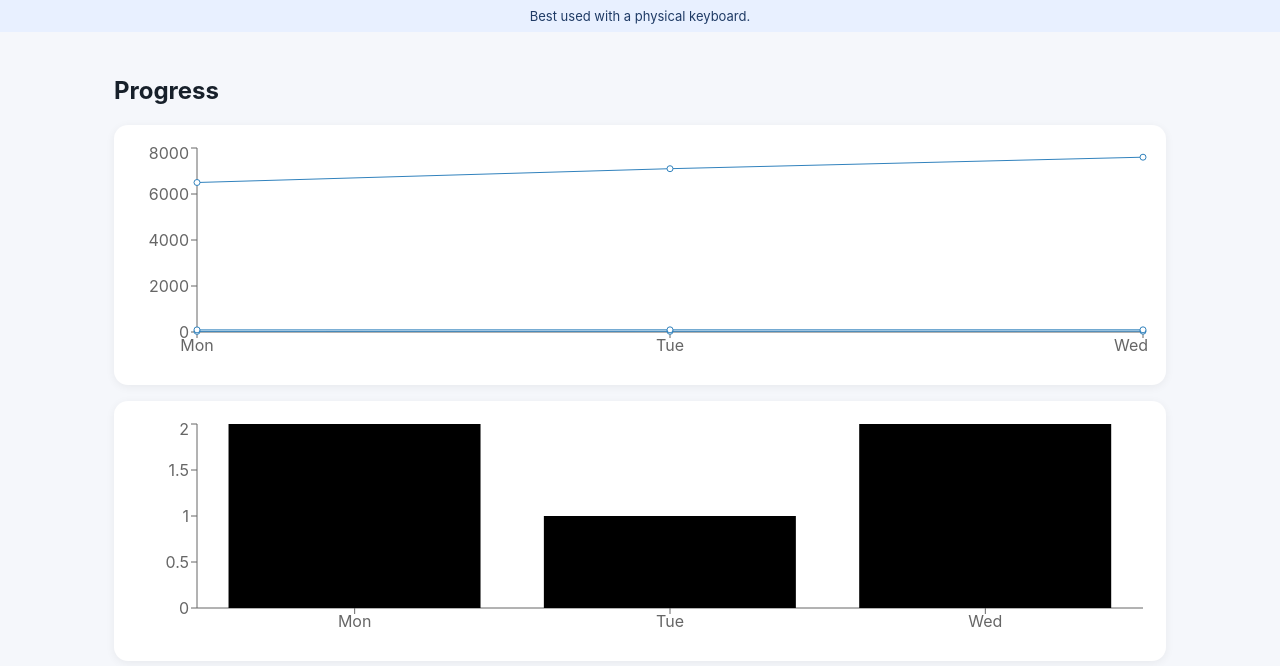
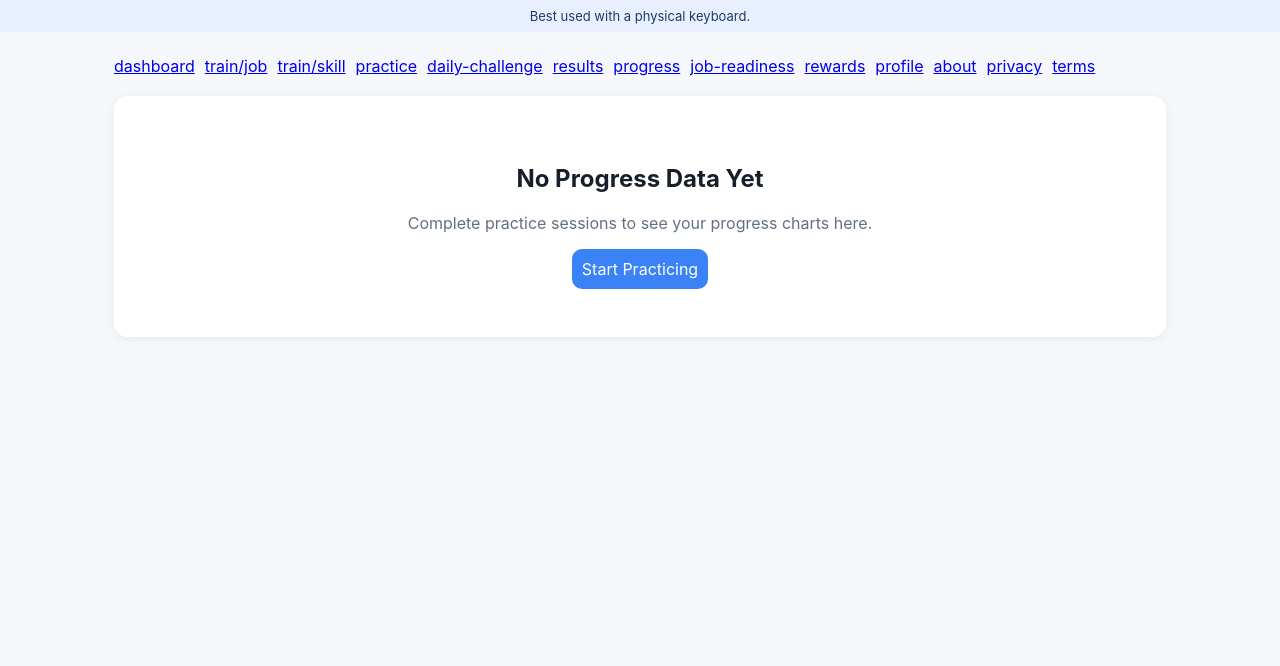
Before and after one commit to kaylaeastman86-cyber/Data-Entry-Typing-Speed-Trainer, a Next.js app: page /progress in a window 1280 px wide. Shown: the top 666 px of the page. Built offline with nearby package versions, Linux system fonts and the light colour scheme.

Commit message:
Fix 3: progress page reads localStorage sessions, real charts (no hardcoded data)

```diff
--- a/app/progress/page.tsx
+++ b/app/progress/page.tsx
@@ -1,29 +1,59 @@
 'use client';
-import { LineChart, Line, XAxis, YAxis, Tooltip, ResponsiveContainer, BarChart, Bar } from 'recharts';
-const data=[
-  {d:'Mon',wpm:28,acc:92,kph:6500,sessions:2},
-  {d:'Tue',wpm:30,acc:94,kph:7100,sessions:1},
-  {d:'Wed',wpm:34,acc:95,kph:7600,sessions:2}
-];
-export default function Progress(){
-  return(
+import { useEffect, useState } from 'react';
+import { LineChart, Line, XAxis, YAxis, Tooltip, ResponsiveContainer, BarChart, Bar, Legend } from 'recharts';
+import Nav from '@/components/Nav';
+
+type Session = { date: string; wpm: number; accuracy: number; skill: string; score: number };
+
+export default function Progress() {
+  const [sessions, setSessions] = useState<Session[]>([]);
+
+  useEffect(() => {
+    try {
+      const raw = localStorage.getItem('practice_sessions');
+      if (raw) setSessions(JSON.parse(raw));
+    } catch {}
+  }, []);
+
+  if (sessions.length === 0) return (
     <main className='page'>
-      <h2>Progress</h2>
-      <div className='card' style={{height:260}}>
-        <ResponsiveContainer>
-          <LineChart data={data}>
+      <Nav />
+      <div className='card' style={{textAlign:'center',padding:'48px'}}>
+        <h2>No Progress Data Yet</h2>
+        <p className='muted'>Complete practice sessions to see your progress charts here.</p>
+        <a href='/train/skill'><button>Start Practicing</button></a>
+      </div>
+    </main>
+  );
+
+  const chartData = sessions.slice(-14).map(s => ({
+    d: new Date(s.date).toLocaleDateString('en-US',{month:'short',day:'numeric'}),
+    WPM: s.wpm, Accuracy: s.accuracy, Score: s.score
+  }));
+
+  return (
+    <main className='page'>
+      <Nav />
+      <h2>Your Progress</h2>
+      <p className='muted'>{sessions.length} sessions recorded</p>
+      <div className='card' style={{marginBottom:'16px'}}>
+        <h3>WPM &amp; Accuracy</h3>
+        <div style={{height:260}}>
+          <ResponsiveContainer><LineChart data={chartData}>
+            <XAxis dataKey='d'/><YAxis/><Tooltip/><Legend/>
+            <Line dataKey='WPM' stroke='#3b82f6'/>
+            <Line dataKey='Accuracy' stroke='#10b981'/>
+          </LineChart></ResponsiveContainer>
+        </div>
+      </div>
+      <div className='card'>
+        <h3>Score History</h3>
+        <div style={{height:220}}>
+          <ResponsiveContainer><BarChart data={chartData}>
             <XAxis dataKey='d'/><YAxis/><Tooltip/>
-            <Line dataKey='wpm'/><Line dataKey='acc'/><Line dataKey='kph'/>
-          </LineChart>
-        </ResponsiveContainer>
-      </div>
-      <div className='card' style={{height:260,marginTop:16}}>
-        <ResponsiveContainer>
-          <BarChart data={data}>
-            <XAxis dataKey='d'/><YAxis/><Tooltip/>
-            <Bar dataKey='sessions'/>
-          </BarChart>
-        </ResponsiveContainer>
+            <Bar dataKey='Score' fill='#8b5cf6'/>
+          </BarChart></ResponsiveContainer>
+        </div>
       </div>
     </main>
   );
```
